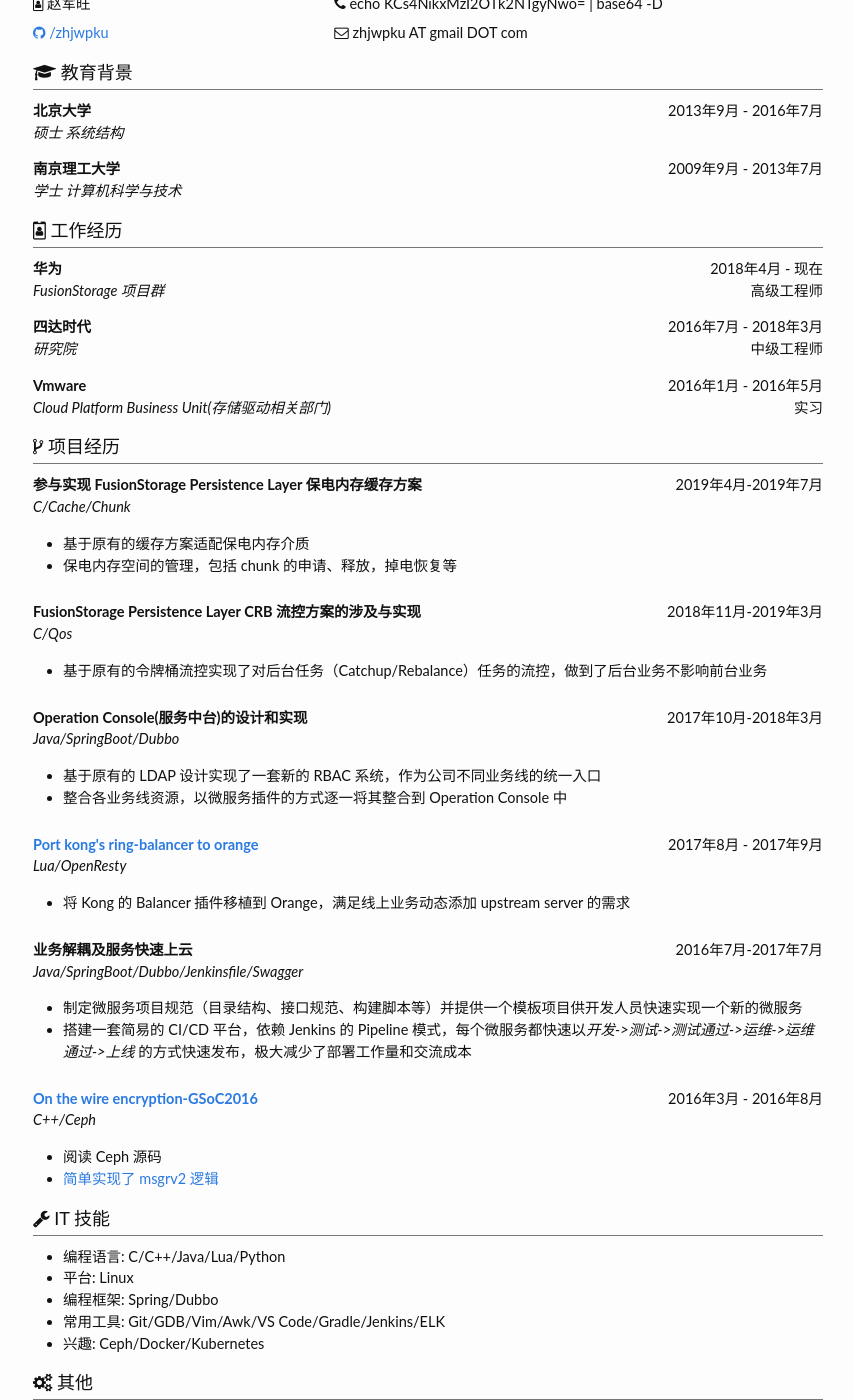
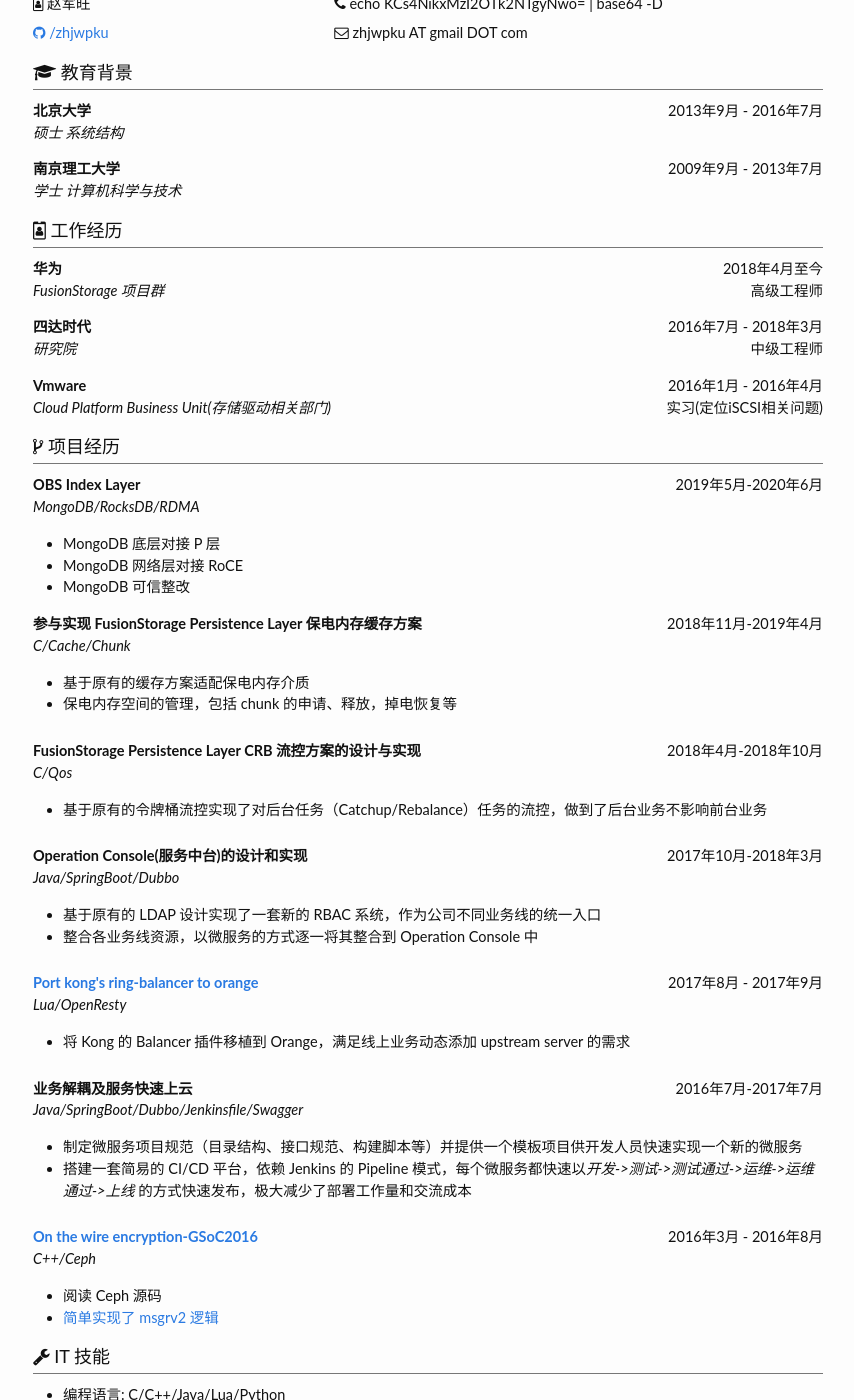
Before and after one commit to zhjwpku/zhjwpku.github.io, a Jekyll site: the page built from resume.html, in a window 1280 px wide and 1400 px high, scrolled down 202 px. Shown: the whole window, without its empty margins (212-1066 px from the left). Built offline with Jekyll 4.4.1, drawn with Linux system fonts in a browser that asks for light colours; comment, search, counter and statistics services are not loaded; some of the changed text lies outside the part shown.

Commit message:
update resume
Signed-off-by: Zhao Junwang <zhjwpku@gmail.com>

```diff
--- a/resume.html
+++ b/resume.html
@@ -45,25 +45,33 @@
 
     <div id="jobs">
       <h4 style="margin-bottom:10px; padding-bottom:3px; border-bottom: 1px solid #777777;"><i class="fa fa-id-badge" aria-hidden="true"></i> 工作经历</h4>
-      <div><strong>华为</strong><span style="float:right">2018年4月 - 现在</span></div>
+      <div><strong>华为</strong><span style="float:right">2018年4月至今</span></div>
       <p><em>FusionStorage 项目群</em><span style="float: right;">高级工程师</span></p>
       <div><strong>四达时代</strong><span style="float:right">2016年7月 - 2018年3月</span></div>
       <p><em>研究院</em><span style="float: right;">中级工程师</span></p>
-      <div><strong>Vmware</strong><span style="float:right">2016年1月 - 2016年5月</span></div>
-      <p><em>Cloud Platform Business Unit(存储驱动相关部门)</em><span style="float: right;">实习</span></p>
+      <div><strong>Vmware</strong><span style="float:right">2016年1月 - 2016年4月</span></div>
+      <p><em>Cloud Platform Business Unit(存储驱动相关部门)</em><span style="float: right;">实习(定位iSCSI相关问题)</span></p>
     </div> <!-- end of jobs -->
 
     <div id="projects">
       <h4 style="margin-bottom:10px; padding-bottom:3px; border-bottom: 1px solid #777777;"><i class="fa fa-code-fork" aria-hidden="true"></i> 项目经历</h4>
 
-      <div><strong>参与实现 FusionStorage Persistence Layer 保电内存缓存方案</strong><span style="float:right">2019年4月-2019年7月</span></div>
+      <div><strong>OBS Index Layer</strong><span style="float:right">2019年5月-2020年6月</span></div>
+      <p><em>MongoDB/RocksDB/RDMA</em></p>
+      <ul>
+        <li>MongoDB 底层对接 P 层</li>
+        <li>MongoDB 网络层对接 RoCE</li>
+        <li>MongoDB 可信整改</li>
+      </ul>
+
+      <div><strong>参与实现 FusionStorage Persistence Layer 保电内存缓存方案</strong><span style="float:right">2018年11月-2019年4月</span></div>
       <p><em>C/Cache/Chunk</em></p>
       <ul>
         <li>基于原有的缓存方案适配保电内存介质</li>
         <li>保电内存空间的管理，包括 chunk 的申请、释放，掉电恢复等</li>
       </ul>
 
-      <div style="margin-top: 25px"><strong>FusionStorage Persistence Layer CRB 流控方案的涉及与实现</strong><span style="float:right">2018年11月-2019年3月</span></div>
+      <div style="margin-top: 25px"><strong>FusionStorage Persistence Layer CRB 流控方案的设计与实现</strong><span style="float:right">2018年4月-2018年10月</span></div>
       <p><em>C/Qos</em></p>
       <ul>
         <li>基于原有的令牌桶流控实现了对后台任务（Catchup/Rebalance）任务的流控，做到了后台业务不影响前台业务</li>
@@ -73,7 +81,7 @@
       <p><em>Java/SpringBoot/Dubbo</em></p>
       <ul>
         <li>基于原有的 LDAP 设计实现了一套新的 RBAC 系统，作为公司不同业务线的统一入口</li>
-        <li>整合各业务线资源，以微服务插件的方式逐一将其整合到 Operation Console 中</li>
+        <li>整合各业务线资源，以微服务的方式逐一将其整合到 Operation Console 中</li>
       </ul>
 
       <div style="margin-top: 25px"><strong><a href="https://github.com/orlabs/orange/pull/138">Port kong's ring-balancer to orange</a></strong><span style="float:right">2017年8月 - 2017年9月</span></div>
@@ -104,8 +112,9 @@
       <ul>
         <li>编程语言: C/C++/Java/Lua/Python</li>
         <li>平台: Linux</li>
+        <li>并发: 熟悉事件驱动及网络编程</li>
         <li>编程框架: Spring/Dubbo</li>
-        <li>常用工具: Git/GDB/Vim/Awk/VS Code/Gradle/Jenkins/ELK</li>
+        <li>常用工具: GDB/CMake/Gradle/Jenkins/ELK</li>
         <li>兴趣: Ceph/Docker/Kubernetes</li>
       </ul>
     </div>
```
